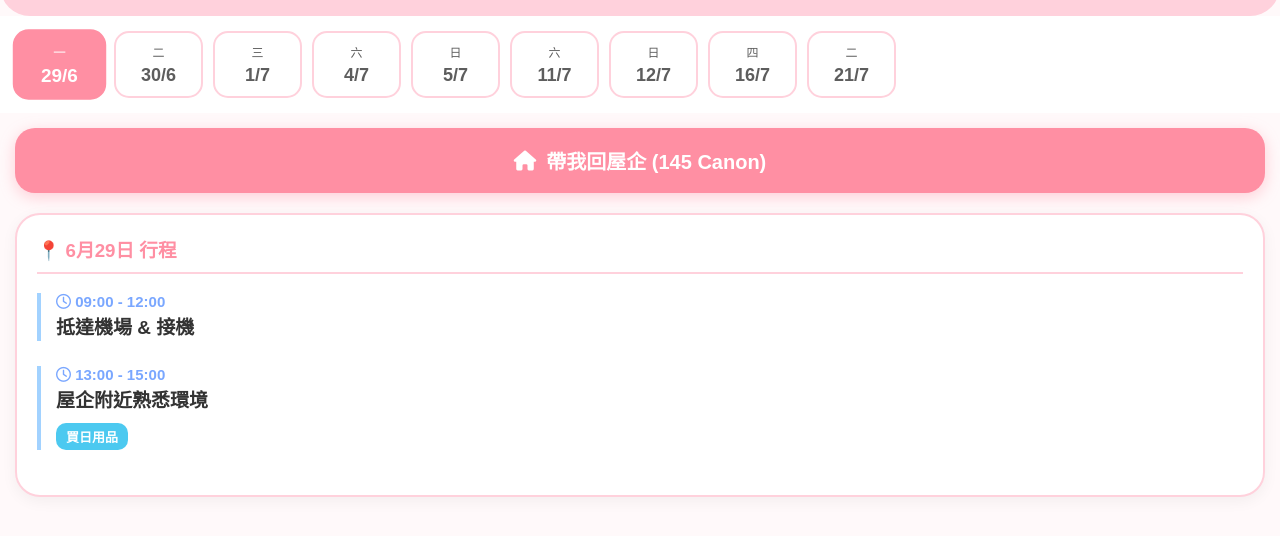
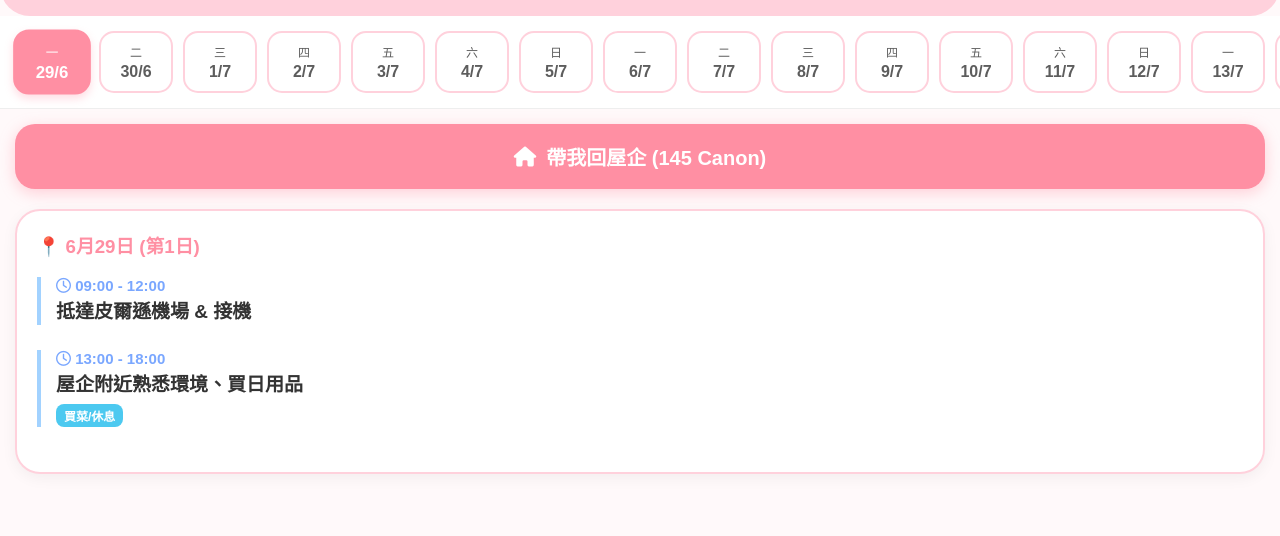
Before and after one commit to harrisonpromotionacc/Trip-to-Toronto, a plain HTML site: page index.html in a window 1280 px wide. Shown: the part 56-592 px from the top of the page. Drawn offline with nearby package versions, Linux system fonts and the light colour scheme.

Commit message:
Update index.html

```diff
--- a/index.html
+++ b/index.html
@@ -9,41 +9,34 @@
     <style>
         :root { --pink: #FFD1DC; --hot-pink: #FF8FA3; --blue: #A2D2FF; --text: #5D5D5D; }
         body { font-family: "Microsoft JhengHei", sans-serif; background-color: #FFF9FA; margin: 0; padding: 0; color: var(--text); overflow-x: hidden; }
-
-        /* Header */
         .header { background: var(--pink); padding: 20px 15px; text-align: center; border-bottom-left-radius: 30px; border-bottom-right-radius: 30px; }
 
         /* 左右捲動日期欄 */
-        .scroll-wrapper { background: white; padding: 15px 0; overflow-x: auto; white-space: nowrap; display: flex; gap: 10px; padding-left: 15px; -webkit-overflow-scrolling: touch; }
-        .scroll-wrapper::-webkit-scrollbar { display: none; } /* 隱藏 scrollbar */
-
-        .date-item { display: inline-block; min-width: 65px; padding: 10px; border-radius: 15px; border: 2px solid var(--pink); text-align: center; background: white; cursor: pointer; transition: 0.3s; }
-        .date-item.active { background: var(--hot-pink); border-color: var(--hot-pink); color: white; transform: scale(1.05); }
-        .date-item .wkday { font-size: 12px; margin-bottom: 5px; }
-        .date-item .daynum { font-size: 18px; font-weight: bold; }
-        .today-tag { font-size: 10px; background: #FF4D6D; color: white; padding: 2px 5px; border-radius: 5px; margin-top: 2px; display: inline-block; }
+        .scroll-wrapper { background: white; padding: 15px 0; overflow-x: auto; white-space: nowrap; display: flex; gap: 10px; padding-left: 15px; -webkit-overflow-scrolling: touch; border-bottom: 1px solid #eee; }
+        .scroll-wrapper::-webkit-scrollbar { display: none; }
+        .date-item { display: inline-block; min-width: 60px; padding: 10px 5px; border-radius: 15px; border: 2px solid var(--pink); text-align: center; background: white; cursor: pointer; }
+        .date-item.active { background: var(--hot-pink); border-color: var(--hot-pink); color: white; transform: scale(1.05); box-shadow: 0 4px 8px rgba(255,143,163,0.3); }
+        .date-item .wkday { font-size: 12px; margin-bottom: 3px; }
+        .date-item .daynum { font-size: 16px; font-weight: bold; }
+        .today-tag { font-size: 10px; background: #FF4D6D; color: white; padding: 1px 4px; border-radius: 4px; margin-top: 2px; }
 
         .container { padding: 15px; }
-        .home-btn { background: var(--hot-pink); color: white; border: none; padding: 18px; border-radius: 20px; width: 100%; font-size: 20px; font-weight: bold; margin-bottom: 20px; display: flex; align-items: center; justify-content: center; gap: 10px; box-shadow: 0 4px 15px rgba(255,143,163,0.4); text-decoration: none; border: none; }
+        .home-btn { background: var(--hot-pink); color: white; border: none; padding: 18px; border-radius: 20px; width: 100%; font-size: 20px; font-weight: bold; margin-bottom: 20px; display: flex; align-items: center; justify-content: center; gap: 10px; box-shadow: 0 4px 15px rgba(255,143,163,0.4); text-decoration: none; }
 
         .card { background: white; border-radius: 25px; padding: 20px; box-shadow: 0 4px 15px rgba(0,0,0,0.05); margin-bottom: 20px; border: 2px solid var(--pink); }
         .event { border-left: 4px solid var(--blue); padding-left: 15px; margin-bottom: 25px; position: relative; }
         .time { font-size: 15px; color: #7aa7ff; font-weight: bold; margin-bottom: 5px; }
         .desc { font-size: 19px; font-weight: bold; line-height: 1.4; color: #333; }
-        .tag { display: inline-block; padding: 4px 10px; border-radius: 10px; font-size: 13px; margin-right: 5px; color: white; font-weight: bold; margin-top: 8px; }
+        .tag { display: inline-block; padding: 3px 8px; border-radius: 8px; font-size: 12px; margin-right: 5px; color: white; font-weight: bold; margin-top: 5px; }
         .tag-eat { background: #FFA500; } .tag-buy { background: #FF69B4; } .tag-tip { background: #4CC9F0; }
     </style>
 </head>
 <body>
     <div id="app">
-        <div class="header">
-            <h1 style="color:white; margin:0; font-size: 22px;">🌸 多倫多旅遊小助手 🌸</h1>
-        </div>
+        <div class="header"><h1 style="color:white; margin:0; font-size: 22px;">🌸 多倫多旅遊小助手 🌸</h1></div>
 
         <div class="scroll-wrapper" id="dateScroll">
-            <div v-for="(d, i) in days" :key="i"
-                 :class="['date-item', currentIdx === i ? 'active' : '']"
-                 @click="currentIdx = i">
+            <div v-for="(d, i) in days" :key="i" :class="['date-item', currentIdx === i ? 'active' : '']" @click="currentIdx = i">
                 <div class="wkday">{{d.weekday}}</div>
                 <div class="daynum">{{d.dateShort}}</div>
                 <div v-if="d.isToday" class="today-tag">今日</div>
@@ -51,20 +44,13 @@
         </div>
 
         <div class="container">
-            <button @click="goHome" class="home-btn">
-                <i class="fas fa-home"></i> 帶我回屋企 (145 Canon)
-            </button>
-
+            <button @click="goHome" class="home-btn"><i class="fas fa-home"></i> 帶我回屋企 (145 Canon)</button>
             <div class="card">
-                <h3 style="margin-top:0; color: var(--hot-pink); border-bottom: 2px solid var(--pink); padding-bottom: 10px;">
-                    📍 {{days[currentIdx].fullDate}} 行程
-                </h3>
+                <h3 style="margin-top:0; color: var(--hot-pink);">📍 {{days[currentIdx].fullDate}} (第{{currentIdx+1}}日)</h3>
                 <div v-for="(ev, idx) in days[currentIdx].events" :key="idx" class="event">
                     <div class="time"><i class="far fa-clock"></i> {{ev.timeRange}}</div>
                     <div class="desc">{{ev.desc}}</div>
-                    <div v-if="ev.tags">
-                        <span v-for="t in ev.tags" :class="['tag', 'tag-'+t.type]">{{t.label}}</span>
-                    </div>
+                    <div v-if="ev.tags"><span v-for="t in ev.tags" :class="['tag', 'tag-'+t.type]">{{t.label}}</span></div>
                 </div>
             </div>
         </div>
@@ -77,33 +63,47 @@
                 return {
                     currentIdx: 0,
                     days: [
-                        { fullDate: "6月29日", dateShort: "29/6", weekday: "一", isToday: false, events: [{ timeRange: "09:00 - 12:00", desc: "抵達機場 & 接機" }, { timeRange: "13:00 - 15:00", desc: "屋企附近熟悉環境", tags: [{type:'tip', label:'買日用品'}] }] },
-                        { fullDate: "6月30日", dateShort: "30/6", weekday: "二", isToday: false, events: [{ timeRange: "12:00 - 14:00", desc: "吃中餐 (粥/中式餐廳)" }, { timeRange: "14:00 - 18:00", desc: "在家休息調整時差" }] },
-                        { fullDate: "7月1日", dateShort: "1/7", weekday: "三", isToday: false, events: [{ timeRange: "13:00 - 16:00", desc: "市中心熱點: 伊頓中心 / 多倫多路牌", tags: [{type:'buy', label:'必買: Roots'}] }, { timeRange: "16:00 - 18:00", desc: "聖羅倫斯市場逛街", tags: [{type:'eat', label:'必吃: 培根捲'}] }] },
-                        { fullDate: "7月4日", dateShort: "4/7", weekday: "六", isToday: false, events: [{ timeRange: "12:00 - 14:00", desc: "尼亞加拉大瀑布 - 坐船", tags: [{type:'tip', label:'準備雨衣'}] }, { timeRange: "14:00 - 17:00", desc: "遊客區觀光", tags: [{type:'eat', label:'景觀餐廳'}] }] },
-                        { fullDate: "7月5日", dateShort: "5/7", weekday: "日", isToday: false, events: [{ timeRange: "14:00 - 17:00", desc: "前往採摘車利子 (Cherry)", tags: [{type:'buy', label:'手信: 果醬'}] }] },
-                        { fullDate: "7月11日", dateShort: "11/7", weekday: "六", isToday: false, events: [{ timeRange: "13:00 - 17:00", desc: "太古廣場購物 (Pacific Mall)", tags: [{type:'eat', label:'港式美食'}] }] },
-                        { fullDate: "7月12日", dateShort: "12/7", weekday: "日", isToday: false, events: [{ timeRange: "13:00 - 16:00", desc: "士嘉堡大斷崖 (Scarborough Bluffs)", tags: [{type:'tip', label:'影相打卡'}] }] },
-                        { fullDate: "7月16日", dateShort: "16/7", weekday: "四", isToday: false, events: [{ timeRange: "13:00 - 17:00", desc: "多倫多動物園", tags: [{type:'tip', label:'行好多路'}] }] },
-                        { fullDate: "7月21日", dateShort: "21/7", weekday: "二", isToday: false, events: [{ timeRange: "12:00 - 15:00", desc: "起程前往機場回港", tags: [{type:'tip', label:'帶齊證件'}] }] }
+                        { fullDate: "6月29日", dateShort: "29/6", weekday: "一", isToday: false, events: [{ timeRange: "09:00 - 12:00", desc: "抵達皮爾遜機場 & 接機" }, { timeRange: "13:00 - 18:00", desc: "屋企附近熟悉環境、買日用品", tags: [{type:'tip', label:'買菜/休息'}] }] },
+                        { fullDate: "6月30日", dateShort: "30/6", weekday: "二", isToday: false, events: [{ timeRange: "12:00 - 14:00", desc: "吃午餐 (中式餐廳)" }, { timeRange: "14:00 - 18:00", desc: "在家休息調整時差" }] },
+                        { fullDate: "7月1日", dateShort: "1/7", weekday: "三", isToday: false, events: [{ timeRange: "13:00 - 15:00", desc: "伊頓中心 (Eaton Center) & 多倫多路牌", tags: [{type:'buy', label:'必買: Roots'}] }, { timeRange: "15:00 - 18:00", desc: "聖羅倫斯市場 (St Lawrence Market)", tags: [{type:'eat', label:'必吃: 培根捲'}] }] },
+                        { fullDate: "7月2日", dateShort: "2/7", weekday: "四", isToday: false, events: [{ timeRange: "全日", desc: "自由活動 - 附近公園散步" }] },
+                        { fullDate: "7月3日", dateShort: "3/7", weekday: "五", isToday: false, events: [{ timeRange: "全日", desc: "自由活動 - 悠閒下午茶" }] },
+                        { fullDate: "7月4日", dateShort: "4/7", weekday: "六", isToday: false, events: [{ timeRange: "12:00 - 14:00", desc: "尼亞加拉大瀑布 - 坐船", tags: [{type:'tip', label:'準備雨衣'}] }, { timeRange: "14:00 - 18:00", desc: "遊客區玩樂觀光", tags: [{type:'eat', label:'景觀餐廳'}] }] },
+                        { fullDate: "7月5日", dateShort: "5/7", weekday: "日", isToday: false, events: [{ timeRange: "14:00 - 18:00", desc: "前往採摘車利子 (Cherry Picking)", tags: [{type:'buy', label:'手信: 果醬'}] }] },
+                        { fullDate: "7月6日", dateShort: "6/7", weekday: "一", isToday: false, events: [{ timeRange: "12:00 - 14:00", desc: "飲早茶" }, { timeRange: "全日", desc: "市內自由活動" }] },
+                        { fullDate: "7月7日", dateShort: "7/7", weekday: "二", isToday: false, events: [{ timeRange: "全日", desc: "附近超市購物" }] },
+                        { fullDate: "7月8日", dateShort: "8/7", weekday: "三", isToday: false, events: [{ timeRange: "12:00 - 15:00", desc: "黃大仙廟參拜" }, { timeRange: "15:00 - 18:00", desc: "朗豪坊逛街" }] },
+                        { fullDate: "7月9日", dateShort: "9/7", weekday: "四", isToday: false, events: [{ timeRange: "12:00 - 17:00", desc: "遊景點 - 同人村" }] },
+                        { fullDate: "7月10日", dateShort: "10/7", weekday: "五", isToday: false, events: [{ timeRange: "13:00 - 18:00", desc: "巴里 (Barrie) 小鎮遊 / Elora", tags: [{type:'tip', label:'風景優美'}] }] },
+                        { fullDate: "7月11日", dateShort: "11/7", weekday: "六", isToday: false, events: [{ timeRange: "13:00 - 18:00", desc: "太古廣場購物 (Pacific Mall)", tags: [{type:'eat', label:'港式雞蛋仔'}, {type:'buy', label:'買手信'}] }] },
+                        { fullDate: "7月12日", dateShort: "12/7", weekday: "日", isToday: false, events: [{ timeRange: "14:00 - 18:00", desc: "士嘉堡大斷崖 (Bluffs)", tags: [{type:'tip', label:'必到打卡位'}] }] },
+                        { fullDate: "7月13日", dateShort: "13/7", weekday: "一", isToday: false, events: [{ timeRange: "全日", desc: "休息與市內散步" }] },
+                        { fullDate: "7月14日", dateShort: "14/7", weekday: "二", isToday: false, events: [{ timeRange: "13:00 - 18:00", desc: "浪漫小鎮: Elora / 哈密爾頓" }] },
+                        { fullDate: "7月15日", dateShort: "15/7", weekday: "三", isToday: false, events: [{ timeRange: "全日", desc: "自由活動" }] },
+                        { fullDate: "7月16日", dateShort: "16/7", weekday: "四", isToday: false, events: [{ timeRange: "13:00 - 18:00", desc: "多倫多動物園 (Zoo)", tags: [{type:'tip', label:'建議穿運動鞋'}] }] },
+                        { fullDate: "7月17日", dateShort: "17/7", weekday: "五", isToday: false, events: [{ timeRange: "全日", desc: "準備回程禮物" }] },
+                        { fullDate: "7月18日", weekday: "六", dateShort: "18/7", isToday: false, events: [{ timeRange: "全日", desc: "最後購物衝刺" }] },
+                        { fullDate: "7月19日", weekday: "日", dateShort: "19/7", isToday: false, events: [{ timeRange: "全日", desc: "休息" }] },
+                        { fullDate: "7月20日", weekday: "一", dateShort: "20/7", isToday: false, events: [{ timeRange: "15:00 - 18:00", desc: "執拾行李 & 檢查證件", tags: [{type:'tip', label:'重要!'}] }] },
+                        { fullDate: "7月21日", weekday: "二", dateShort: "21/7", isToday: false, events: [{ timeRange: "12:00 - 15:00", desc: "前往機場 - 起程回港" }] }
                     ]
                 }
             },
-            mounted() {
-                this.checkToday();
-            },
+            mounted() { this.checkToday(); },
             methods: {
                 checkToday() {
-                    const today = new Date();
-                    const tMonth = today.getMonth() + 1;
-                    const tDate = today.getDate();
-
-                    this.days.forEach((day, index) => {
-                        // 簡單邏輯判定今日 (例如: "6/29" 格式)
+                    const t = new Date();
+                    const m = t.getMonth() + 1;
+                    const d = t.getDate();
+                    this.days.forEach((day, i) => {
                         const parts = day.dateShort.split('/');
-                        if(parseInt(parts[0]) === tDate && parseInt(parts[1]) === tMonth) {
+                        if(parseInt(parts[0]) === d && parseInt(parts[1]) === m) {
                             day.isToday = true;
-                            this.currentIdx = index; // 自動跳轉到今日行程
+                            this.currentIdx = i;
+                            this.$nextTick(() => {
+                                const el = document.getElementById('dateScroll');
+                                if(el) el.scrollLeft = (i * 70) - 100; // 自動捲到今日
+                            });
                         }
                     });
                 },
```
